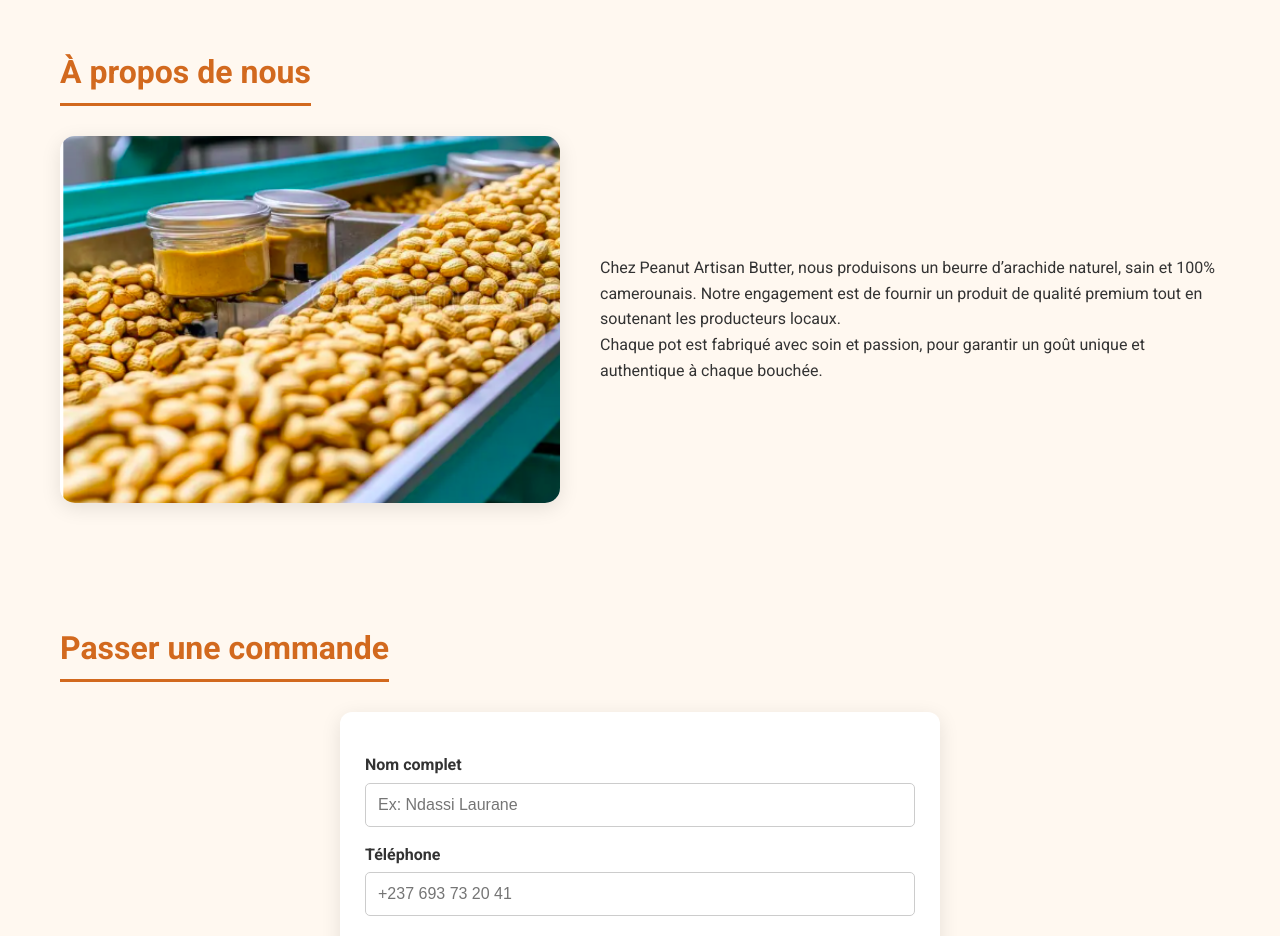
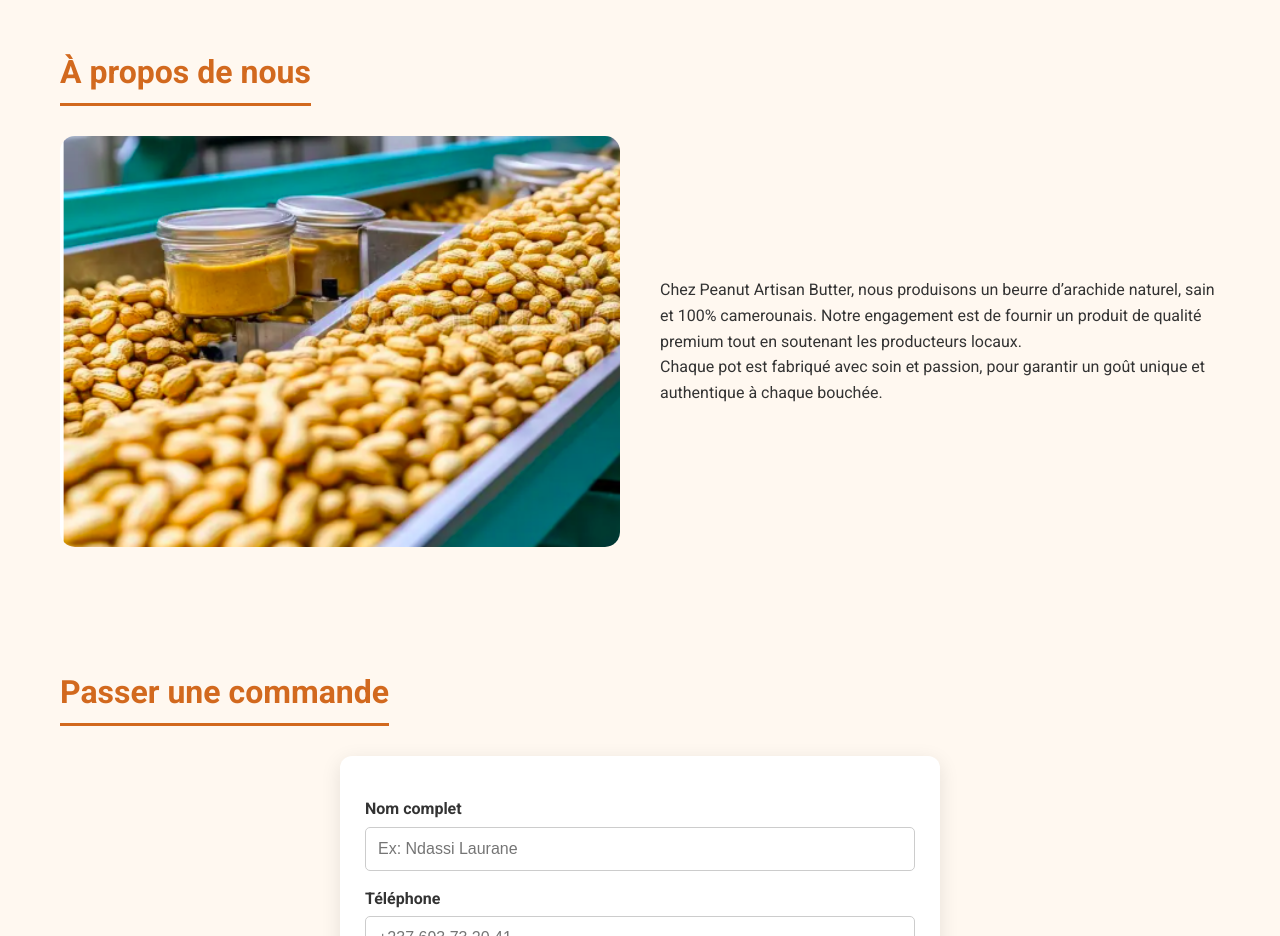
Before and after one commit to lauranendassi/peanutartisan.github.io, a plain HTML site: page index.html in a window 1280 px wide. Shown: the part 1240-2176 px from the top of the page. Drawn offline with Linux system fonts and the light colour scheme.

Commit message:
Update index.html

```diff
--- a/index.html
+++ b/index.html
@@ -50,9 +50,25 @@ section h2 { color: #D2691E; font-size: 2rem; margin-bottom: 30px; border-bottom
 .product-card p { font-weight: bold; color: #D2691E; font-size: 1.1rem; }
 
 /* --- About Section --- */
-.about { display: flex; gap: 40px; flex-wrap: wrap; align-items: center; }
-.about img { flex: 1; border-radius: 15px; max-width: 500px; height: auto; box-shadow: 0 5px 20px rgba(0,0,0,0.1); }
-.about .text { flex: 1; font-size: 1rem; }
+.about {
+  display: flex;
+  gap: 40px;
+  flex-wrap: wrap;
+  align-items: center;
+}
+
+.about img {
+  flex: 1;
+  border-radius: 15px;
+  max-width: 100%;   /* ✅ ne dépasse jamais le conteneur */
+  height: auto;      /* ✅ garde les proportions */
+  object-fit: cover; /* ✅ coupe proprement si besoin */
+}
+
+.about .text {
+  flex: 1;
+}
+
 
 /* --- Order Form --- */
 .contact form, .order-form { background: #fff; padding: 25px; border-radius: 12px; box-shadow: 0 5px 20px rgba(0,0,0,0.1); max-width: 600px; margin: auto; }
```
